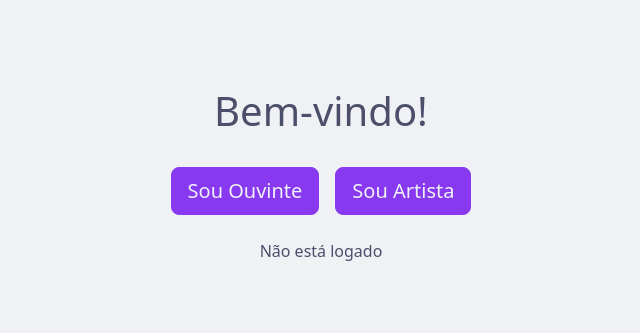
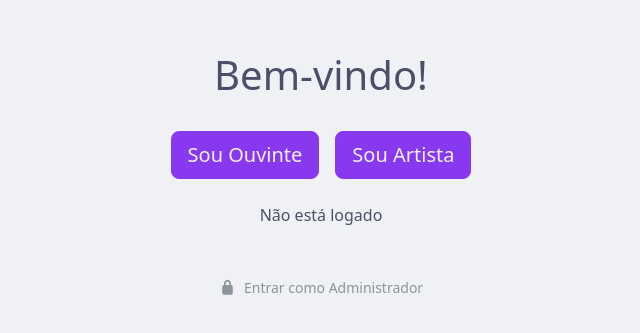
Before and after one commit to augustotx/engSoft2, a Vue app in the folder implementacao/waveform/: page / in a window 1280 px wide. Shown: the part 225-558 px from the top of the page, without its empty margins (319-959 px from the left). Built offline with nearby package versions, Linux system fonts and the light colour scheme; no server answers; what vue3-google-signin would draw is missing.

Commit message:
Adicionei um botão para entrar na página do adiministrador

```diff
--- a/implementacao/waveform/src/router/index.js
+++ b/implementacao/waveform/src/router/index.js
@@ -25,7 +25,7 @@ const routes = [
     { path: "/ouvinte/cadastro", component: RegisterListener },
     { path: "/artista/login", component: LoginArtist },
     { path: "/artista/cadastro", component: RegisterArtist },
-    { path: "/admin/artistas", component: AdminArtistas, meta: { requiresAuth: true} },
+    { path: "/admin/artistas", component: AdminArtistas},
     {
         path: "/", component: MainLayout,
         children: [
--- a/implementacao/waveform/src/views/admin/AdminArtistas.vue
+++ b/implementacao/waveform/src/views/admin/AdminArtistas.vue
@@ -1,7 +1,6 @@
 <script setup lang="ts">
 import { ref, onMounted } from 'vue'
 
-// 1. Correção do TypeScript (adicionado <any[]>)
 const artistas = ref<any[]>([])
 const mensagem = ref('')
 
@@ -37,7 +36,7 @@ const atualizarStatus = async (userId: number, status: string) => {
   }
 }
 
-// 2. Helper para exibir a imagem corretamente (local ou URL externa do Google)
+// Helper para exibir a imagem corretamente (local ou URL externa do Google)
 const getImageUrl = (path: string) => {
   if (path.startsWith('http')) return path
   return `http://localhost:3000/${path}`
@@ -48,6 +47,12 @@ onMounted(buscarPendentes)
 
 <template>
   <div class="container py-5">
+
+    <!-- Botão de Voltar para a Landing Page -->
+    <router-link to="/" class="btn btn-outline-secondary mb-4">
+      &larr; Voltar para o Início
+    </router-link>
+
     <h2 class="fw-bold mb-4">Artistas Pendentes</h2>
 
     <div v-if="mensagem" class="alert alert-info py-2 mb-4">{{ mensagem }}</div>
@@ -61,7 +66,6 @@ onMounted(buscarPendentes)
       <p class="text-secondary small mb-1">@{{ artista.username }} — {{ artista.email }}</p>
       <p class="mb-2" v-if="artista.bio">{{ artista.bio }}</p>
 
-      <!-- Usando a função getImageUrl para não quebrar imagens locais -->
       <img
         v-if="artista.picture_path"
         :src="getImageUrl(artista.picture_path)"
--- a/implementacao/waveform/src/views/landingpage/index.vue
+++ b/implementacao/waveform/src/views/landingpage/index.vue
@@ -32,5 +32,19 @@ onMounted(() => {
     <div v-else class="mt-4">
       Não está logado
     </div>
+
+    <!-- Atalho para o Admin -->
+    <div class="mt-5">
+      <router-link to="/admin/artistas" class="text-secondary text-decoration-none small opacity-75 custom-hover">
+        <i class="fa-solid fa-lock me-1"></i> Entrar como Administrador
+      </router-link>
+    </div>
   </div>
 </template>
+
+<style scoped>
+.custom-hover:hover {
+  text-decoration: underline !important;
+  opacity: 1 !important;
+}
+</style>
```
